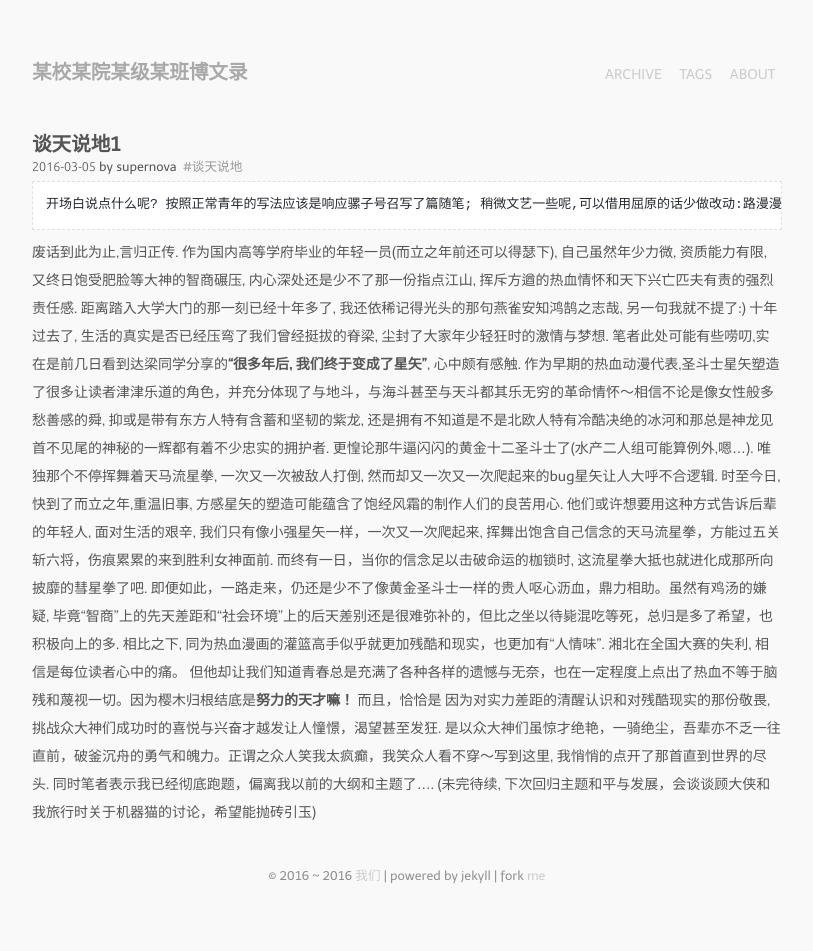
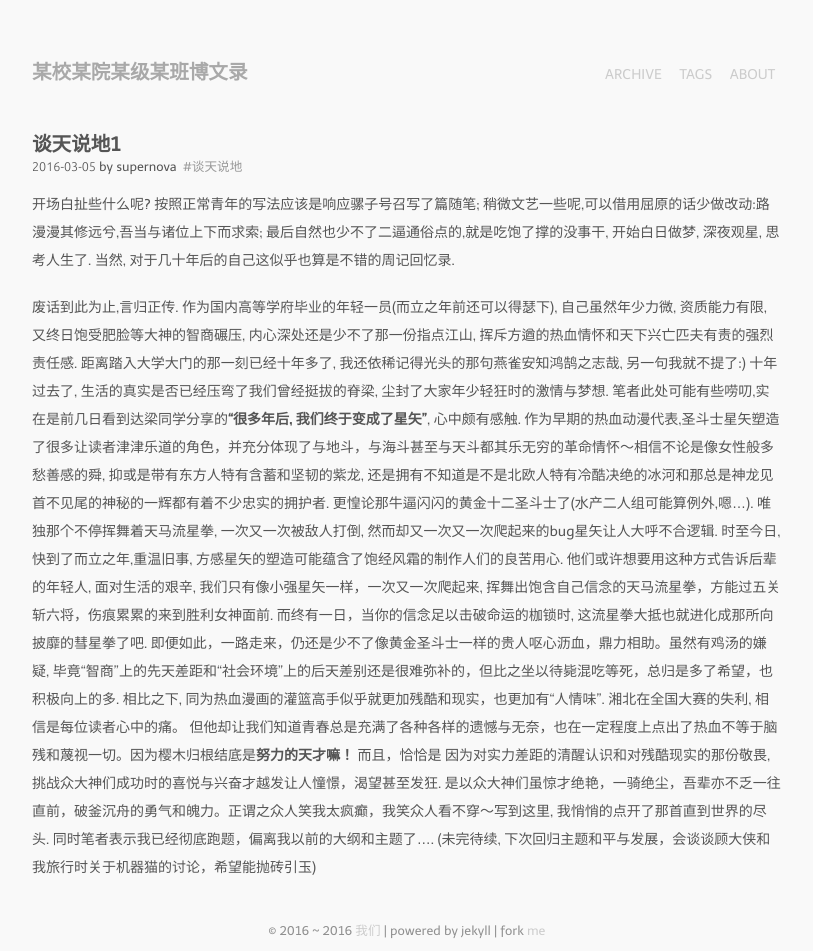
Before and after one commit to pkuphys/pkuphys.github.io, a Jekyll site: the page built from _posts/2016-03-05-day-dreaming.markdown, in a window 1280 px wide. Shown: the whole page, without its empty margins (233-1046 px from the left). Built offline with Jekyll 4.4.1, drawn with Linux system fonts in a browser that asks for light colours; nearby versions of some CDN libraries; some web fonts are replaced; comment, search, counter and statistics services are not loaded; before the commit the page ends 900 px from its top, so only the background shows below that.

Commit message:
fix the problem in the first paragraph

```diff
--- a/_posts/2016-03-05-day-dreaming.markdown
+++ b/_posts/2016-03-05-day-dreaming.markdown
@@ -5,7 +5,7 @@ layout: post
 tags:
   - 谈天说地
 ---
-    开场白说点什么呢? 按照正常青年的写法应该是响应骡子号召写了篇随笔; 稍微文艺一些呢,可以借用屈原的话少做改动:路漫漫其修远兮,吾当与诸位上下而求索; 最后自然也少不了二逼通俗点的,就是吃饱了撑的没事干, 开始白日做梦, 深夜观星, 思考人生了. 当然, 对于几十年后的自己这似乎也算是不错的周记回忆录.
+   开场白扯些什么呢? 按照正常青年的写法应该是响应骡子号召写了篇随笔; 稍微文艺一些呢,可以借用屈原的话少做改动:路漫漫其修远兮,吾当与诸位上下而求索; 最后自然也少不了二逼通俗点的,就是吃饱了撑的没事干, 开始白日做梦, 深夜观星, 思考人生了. 当然, 对于几十年后的自己这似乎也算是不错的周记回忆录.
 
    废话到此为止,言归正传. 作为国内高等学府毕业的年轻一员(而立之年前还可以得瑟下), 自己虽然年少力微, 资质能力有限, 又终日饱受肥脸等大神的智商碾压, 内心深处还是少不了那一份指点江山, 挥斥方遒的热血情怀和天下兴亡匹夫有责的强烈责任感. 距离踏入大学大门的那一刻已经十年多了, 我还依稀记得光头的那句燕雀安知鸿鹄之志哉, 另一句我就不提了:) 十年过去了, 生活的真实是否已经压弯了我们曾经挺拔的脊梁, 尘封了大家年少轻狂时的激情与梦想. 笔者此处可能有些唠叨,实在是前几日看到达梁同学分享的**"很多年后, 我们终于变成了星矢"**, 心中颇有感触. 作为早期的热血动漫代表,圣斗士星矢塑造了很多让读者津津乐道的角色，并充分体现了与地斗，与海斗甚至与天斗都其乐无穷的革命情怀～相信不论是像女性般多愁善感的舜, 抑或是带有东方人特有含蓄和坚韧的紫龙, 还是拥有不知道是不是北欧人特有冷酷决绝的冰河和那总是神龙见首不见尾的神秘的一辉都有着不少忠实的拥护者. 更惶论那牛逼闪闪的黄金十二圣斗士了(水产二人组可能算例外,嗯...). 唯独那个不停挥舞着天马流星拳, 一次又一次被敌人打倒, 然而却又一次又一次爬起来的bug星矢让人大呼不合逻辑. 时至今日, 快到了而立之年,重温旧事, 方感星矢的塑造可能蕴含了饱经风霜的制作人们的良苦用心. 他们或许想要用这种方式告诉后辈的年轻人, 面对生活的艰辛, 我们只有像小强星矢一样，一次又一次爬起来, 挥舞出饱含自己信念的天马流星拳，方能过五关斩六将，伤痕累累的来到胜利女神面前. 而终有一日，当你的信念足以击破命运的枷锁时, 这流星拳大抵也就进化成那所向披靡的彗星拳了吧. 即便如此，一路走来，仍还是少不了像黄金圣斗士一样的贵人呕心沥血，鼎力相助。虽然有鸡汤的嫌疑, 毕竟“智商”上的先天差距和“社会环境”上的后天差别还是很难弥补的，但比之坐以待毙混吃等死，总归是多了希望，也积极向上的多. 相比之下, 同为热血漫画的灌篮高手似乎就更加残酷和现实，也更加有“人情味”. 湘北在全国大赛的失利, 相信是每位读者心中的痛。 但他却让我们知道青春总是充满了各种各样的遗憾与无奈，也在一定程度上点出了热血不等于脑残和蔑视一切。因为樱木归根结底是**努力的天才嘛！** 而且，恰恰是
 因为对实力差距的清醒认识和对残酷现实的那份敬畏, 挑战众大神们成功时的喜悦与兴奋才越发让人憧憬，渴望甚至发狂. 是以众大神们虽惊才绝艳，一骑绝尘，吾辈亦不乏一往直前，破釜沉舟的勇气和魄力。正谓之众人笑我太疯癫，我笑众人看不穿～写到这里, 我悄悄的点开了那首直到世界的尽头. 同时笔者表示我已经彻底跑题，偏离我以前的大纲和主题了.... (未完待续, 下次回归主题和平与发展，会谈谈顾大侠和我旅行时关于机器猫的讨论，希望能抛砖引玉)
```
